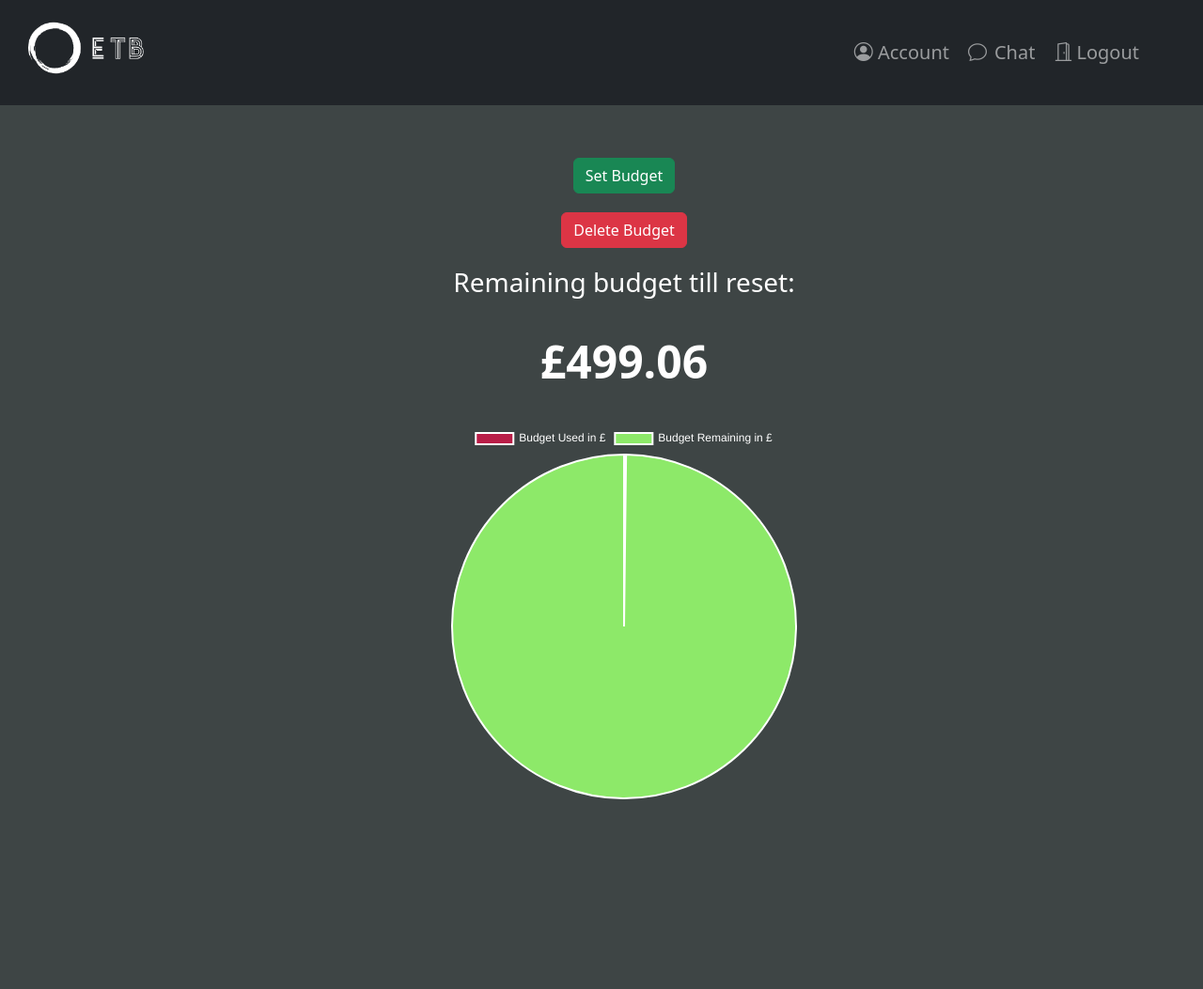
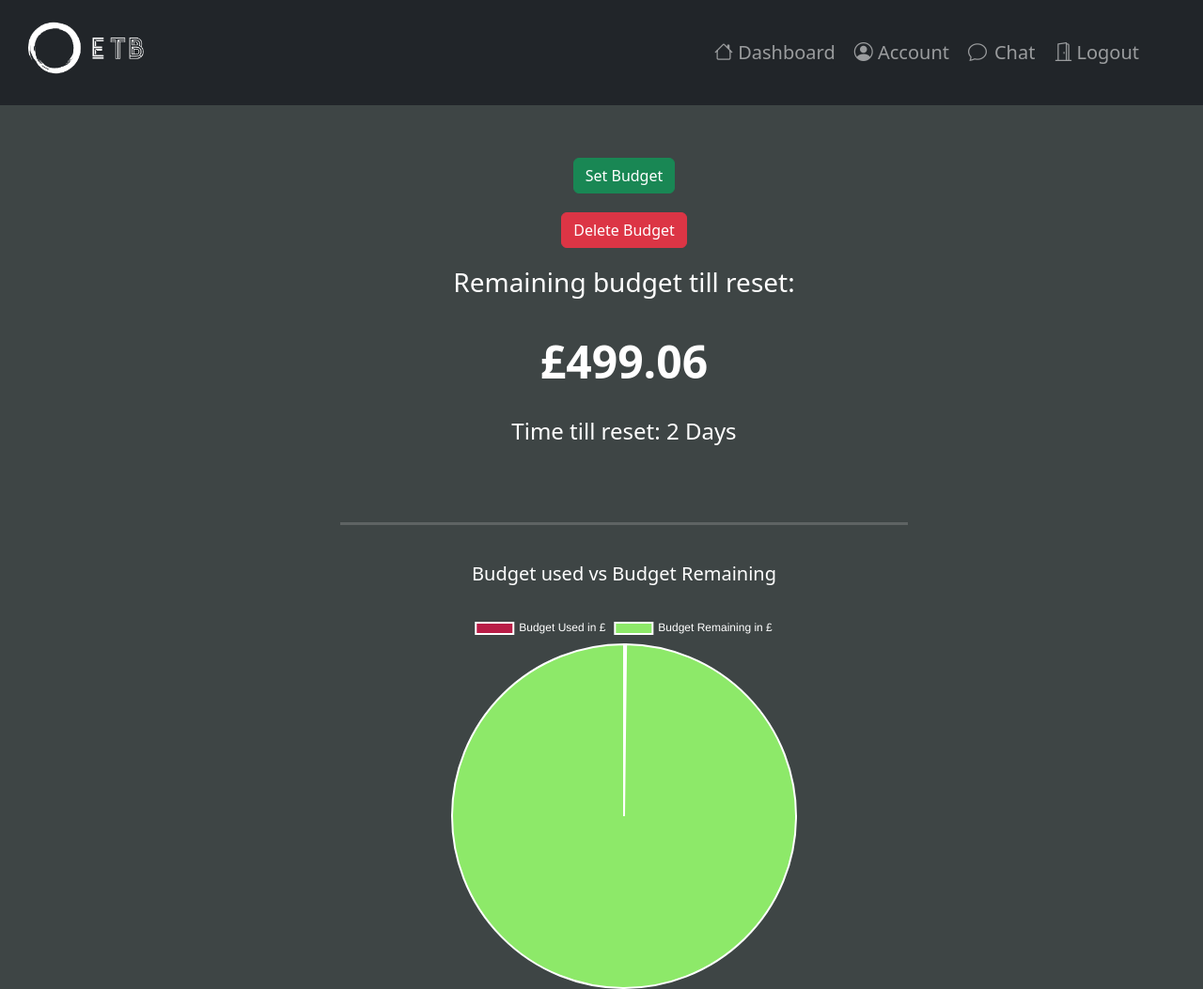
Before and after one commit to mn00849/etb, a Django app: page /budget in a window 1280 px wide. Shown: the whole page at 94% size. Run offline with Django 4.2, Linux system fonts and the light colour scheme; a user stored in the database is signed in; data comes from the database, SQL or seed files in the repository; both versions use the stored data as it was after the commit; style sheets or scripts are compiled from the project's sources; some libraries are stand-ins or nearby versions.

Commit message:
Minor Changes to flow and bugs solved

```diff
--- a/com2027/urls.py
+++ b/com2027/urls.py
@@ -16,9 +16,11 @@ Including another URLconf
 from django.contrib import admin
 from django.urls import include, path
 
+handler404 = 'homeapp.views.handler404'
+
 urlpatterns = [
     path('', include('homeapp.urls')),
     path('admin/', admin.site.urls),
     path('accounts/', include("django.contrib.auth.urls")),
-    path('', include('social_django.urls'))
+    path('', include('social_django.urls')),
 ]
--- a/homeapp/templates/homeapp/budget.html
+++ b/homeapp/templates/homeapp/budget.html
@@ -33,23 +33,28 @@
                         </font>
                     </center>
                 </p1>
+                <br/>
+                <h4>
+                    <center>
+                        Time till reset:
+                        {% if resetDate %}
+                            {{resetDate}} Days
+                        {% else %}
+                            0 Days
+                        {% endif %}
+                    </center>
+                </h4>
+
                 <!-- Statistics -->
                 {% if budget_used %}
+                <br/>
+                <hr class="solid" style="width: 50%; margin-left: auto; margin-right: auto; margin-top: 50px;"/>
+                <br/>
                 <div>
+                    <h5 style="text-align: center;">Budget used vs Budget Remaining</h5>
                     <canvas id="myChart" style="color: white;width:100%;max-width:400px; max-height: 400px; margin-left:auto; margin-right: auto; margin-top: 30px;"></canvas>
                 </div>
                 {% endif %}
-                <br><br><br><br><br><br><br><br><br><br><br>
-                <ul>
-                    <font size="+3">Time till reset:
-                    <br>
-                    {% if resetDate %}
-                        {{resetDate}} Days
-                    {% else %}
-                        0 Days
-                    {% endif %}
-                    </font>
-                </ul>
                 <!--<p style="text-align:right;"><font size="+3">Set Budget</font></p>-->
             </div>
 
@@ -74,8 +79,8 @@
                 },
                 options: {
                     title: {
-                    display: false,
-                    text: "Budget Used Pie Chart"
+                    display: true,
+                    text: "Budget Used vs Budget Remaining"
                     }
                 }
                 });
--- a/homeapp/views.py
+++ b/homeapp/views.py
@@ -46,6 +46,11 @@ def home(request):
 def about(request):
     context = {}
     return render(request, 'homeapp/about.html', context)
+
+def handler404(request, exception, template_name="404.html"):
+    response = render(request, 'homeapp/exception.html', {})
+    response.status_code = 404
+    return response
 
 @login_required(login_url='/login/auth0')
 def dashboard(request):
@@ -337,6 +342,7 @@ def routeplanner(request):
     currentUser = User.objects.get(id=request.user.id)
 
     if (not UserBudget.objects.filter(userID=currentUser).exists()):
+        messages.add_message(request, messages.ERROR, "You cannot create routes before you have a budget! Please create a budget.")
         return redirect('setbudget')
 
     if request.method == "GET":
--- a/static/css/base.css
+++ b/static/css/base.css
@@ -101,4 +101,8 @@ ul {
   border-color: #868686;
   background-color: #868686; }
 
+/* Solid border */
+hr.solid {
+  border-top: 3px solid #bbb; }
+
 /*# sourceMappingURL=base.css.map */
--- a/static/css/base.scss
+++ b/static/css/base.scss
@@ -127,3 +127,8 @@ ul {
     border-color: #868686;
     background-color: #868686;
 }
+
+/* Solid border */
+hr.solid {
+    border-top: 3px solid #bbb;
+}
--- a/templates/navbar.html
+++ b/templates/navbar.html
@@ -19,6 +19,7 @@
                     <li class="nav-item"><a class="nav-link" href="http://localhost:8000/login/auth0"><i class="bi bi-person me-2"></i>Login/Sign Up</a> </li>
                 {% elif request.user.is_authenticated %}
                 <!--User button not in use yet, for redesign once all pages are functioning-->
+                    <li class="nav-item pe-1"><a class="nav-link" href="{% url 'dashboard' %}"><i class="bi bi-house"></i> Dashboard</a></li>
                     <li class="nav-item pe-1"><a class="nav-link" href="{% url 'user' %}"><i class="bi bi-person-circle"></i> Account</a></li>
                     <li class="nav-item pe-1"><a class="nav-link" href="{% url 'chatlist' %}"><i class="bi bi-chat pe-2"></i>Chat</a> </li>
                     <li class="nav-item"><a class="nav-link" href="{% url 'logout' %}"><i class="bi bi-door-open pe-1"></i>Logout</a> </li>
```
Also changed, not shown: homeapp/templates/homeapp/exception.html (added, +13 -0 lines), homeapp/templates/homeapp/stats.html (+6 -1 lines), db.sqlite3, 1 other file.
